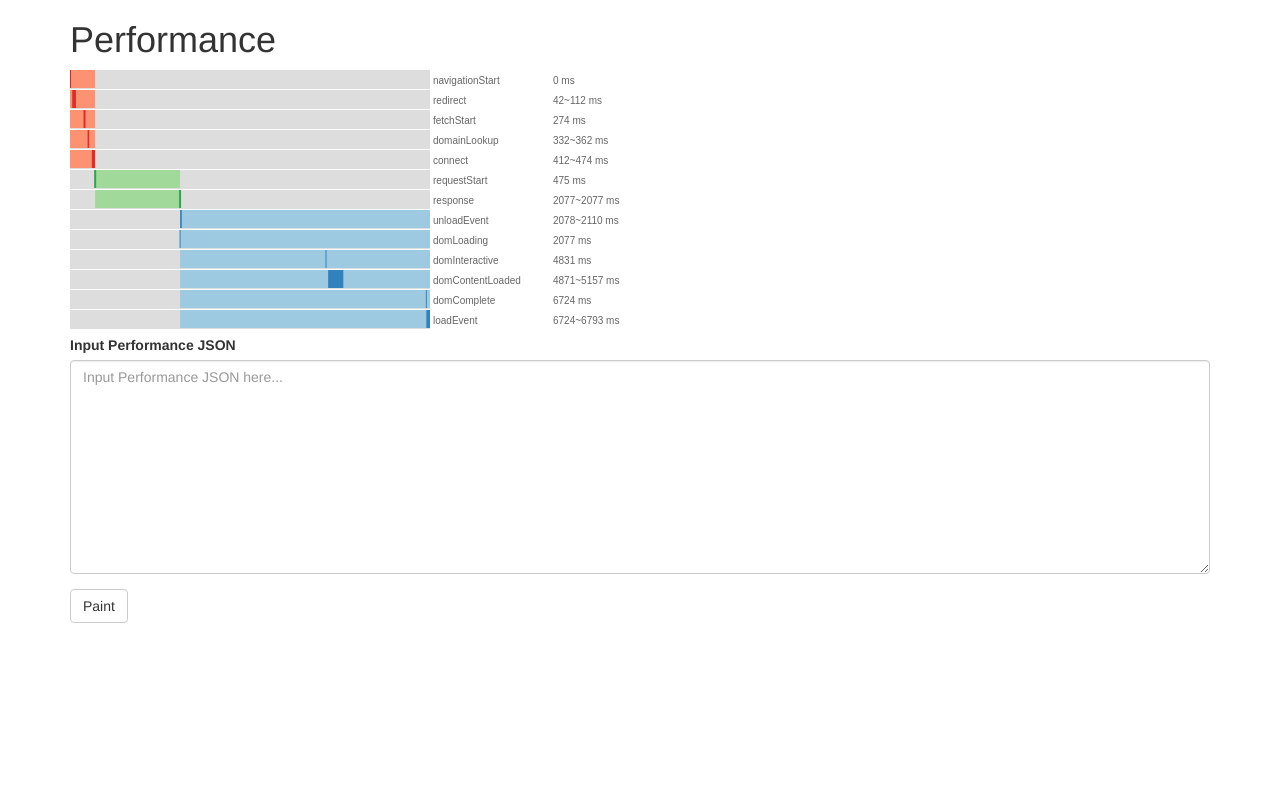
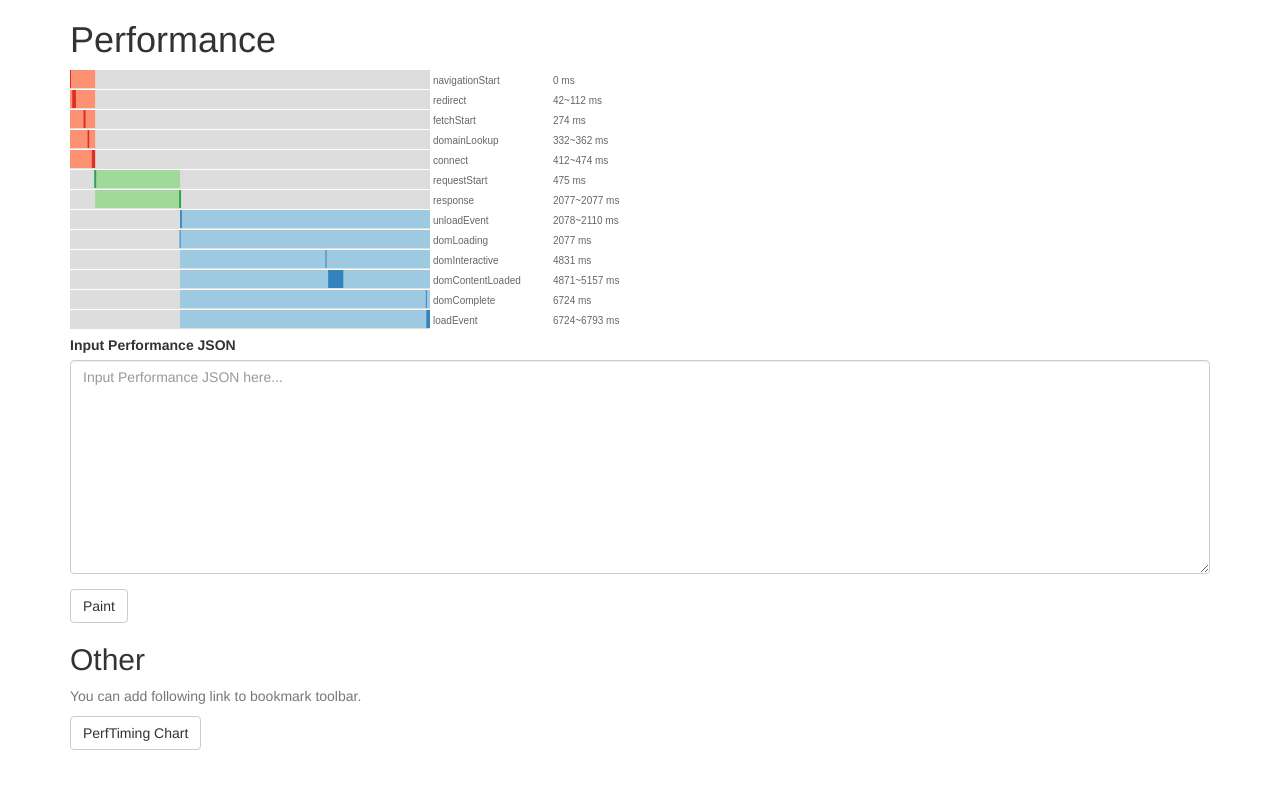
Before and after one commit to askeing/D3_performance_chart, a website: page index.html in a window 1280 px wide. Drawn offline with Linux system fonts and the light colour scheme; files that its build step writes are made by us from their sources.

Commit message:
add readme and bookmark into index

```diff
--- a/index.html
+++ b/index.html
@@ -28,6 +28,11 @@
             <span id="helpBlock" class="help-block alert alert-danger hidden"></span>
             <button type="submit" id="btnPaint" class="btn btn-default">Paint</button>
         </div>
+        <h2>Other</h2>
+        <div>
+            <p class="text-muted">You can add following link to bookmark toolbar.</p>
+            <a class="btn btn-default" href="javascript:(function(){window.open(%22http://askeing.github.io/D3_performance_chart/?p=%22+JSON.stringify(window.performance.timing.toJSON()),%22perf_timing%22);})();">PerfTiming Chart</a>
+        </div>
     </div>
 </body>
 </html>
```
Also changed, not shown: README.md.
